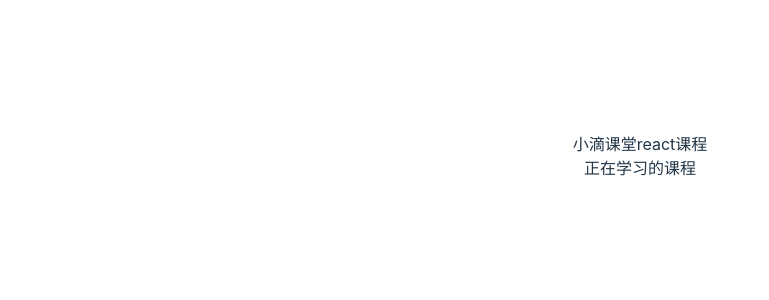
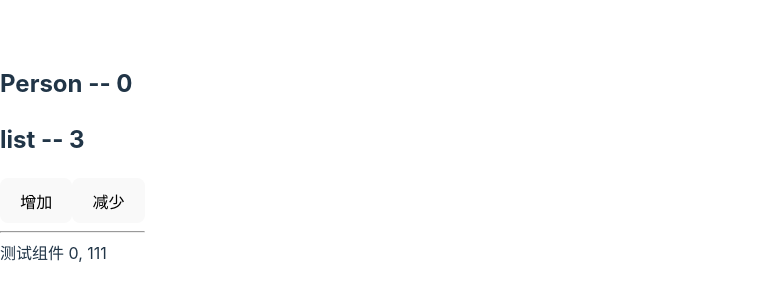
Before and after one commit to kunlunrepo/react-simple, a React (Vite) app: page / in a window 1280 px wide. Shown: the part 244-544 px from the top of the page, without its empty margins (0-769 px from the left). Built offline with nearby package versions, Linux system fonts and the light colour scheme.

Commit message:
react-redux的使用

```diff
--- a/package.json
+++ b/package.json
@@ -10,8 +10,10 @@
     "preview": "vite preview"
   },
   "dependencies": {
+    "@reduxjs/toolkit": "^2.2.5",
     "react": "^18.2.0",
-    "react-dom": "^18.2.0"
+    "react-dom": "^18.2.0",
+    "react-redux": "^9.1.2"
   },
   "devDependencies": {
     "@types/react": "^18.2.66",
--- a/src/App.jsx
+++ b/src/App.jsx
@@ -1,37 +1,24 @@
-import './App.css'
+import { useSelector, useDispatch } from "react-redux";
+import { decrement, increment } from "./store/modules/counterSlice";
+import Test from './components/Test'
 
-// 函数组件
-/*function App(props) {
+export default function Person() {
+    // 拿到store里的数据/状态
+    const { value, list } = useSelector((state) => {
+        console.log(state.counter)
+        return state.counter
+    });
+    // 调用counterSlice里调用的方法
+    const dispatch = useDispatch();
+
     return (
-        <>
-            <div>小滴课堂{props.text}课程</div>
-        </>
-    )
-}*/
-
-
-// 类组件
-import React from "react";
-
-class Children extends React.Component {
-    render() {
-        return (
-            <>
-                <div>正在学习的课程</div>
-            </>
-        )
-    }
+        <div>
+            <h2>Person -- {value}</h2>
+            <h2>list -- {list.length}</h2>
+            <button onClick={() => dispatch(increment())}>增加</button>
+            <button onClick={() => dispatch(decrement())}>减少</button>
+            <hr/>
+            <Test/>
+        </div>
+    );
 }
-
-class App extends React.Component {
-    render() {
-        return (
-            <>
-                <div>小滴课堂{this.props.text}课程</div>
-                <Children/>
-            </>
-        )
-    }
-}
-
-export default App
--- /dev/null
+++ b/src/components/Test/index.jsx
@@ -0,0 +1,10 @@
+import {useSelector} from "react-redux";
+
+const Test = () => {
+    const { value, list } = useSelector((state) => {
+        return state.counter
+    });
+    return  <div>测试组件 {value}, {list}</div>
+}
+
+export default Test
--- a/src/main.jsx
+++ b/src/main.jsx
@@ -2,11 +2,15 @@
 import ReactDOM from 'react-dom/client'
 import App from './App.jsx'
 import './index.css'
+import {Provider} from "react-redux";
+import store from "./store"
 
 const root = ReactDOM.createRoot(document.getElementById('root'));
 root.render(
     /*React.StrictMode开启严格模式*/
   <React.StrictMode>
-    <App text={'react'}/>
+      <Provider store={store}>
+          <App text={'react'}/>
+      </Provider>
   </React.StrictMode>,
 )
--- /dev/null
+++ b/src/store/index.js
@@ -0,0 +1,12 @@
+import { configureStore } from "@reduxjs/toolkit";
+// 引入 reducer 函数
+import counterSlice from "./modules/counterSlice";
+
+// 使用configureStore创建一个redux仓库
+// 并自动配置了 Redux DevTools 扩展 ，这样你就可以在开发时调试 store
+export default configureStore({
+    reducer: {
+        // 告诉 store 使用这个 slice reducer 函数来处理对该状态的所有更新
+        counter: counterSlice,
+    },
+});
--- /dev/null
+++ b/src/store/modules/counterSlice.js
@@ -0,0 +1,29 @@
+import { createSlice } from "@reduxjs/toolkit";
+
+// 创建react数据切片 利用createSlice()
+export const counterSlice = createSlice({
+    // 类似于vuex的命名空间，必须是唯一值
+    // 与pinia的defineStore()的第一个参数一个意思，都是唯一值，做区分
+    name: "counter",
+    // 变量
+    initialState: {
+       value: 0,
+        list: [1,1,1]
+    },
+    // 方法
+    reducers: {
+        // 第一个参数是变量，第二个参数是载荷(也就是使用方法传入的参数)
+        increment: (state)=> {
+            state.value += 1
+            state.list.push(1)
+        },
+        decrement: (state)=> {
+            state.value -= 1
+            state.list.pop(1)
+        }
+    },
+});
+// 每个 case reducer 函数会生成对应的 Action creators
+export const { increment, decrement } = counterSlice.actions;
+
+export default counterSlice.reducer;
```
Also changed, not shown: 1 other file (tests, documents, lock files or other folders).
